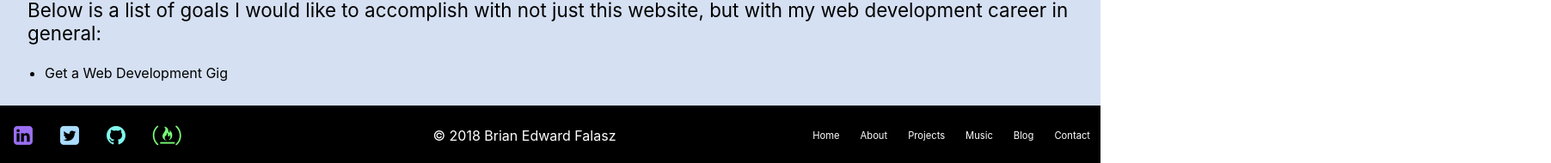
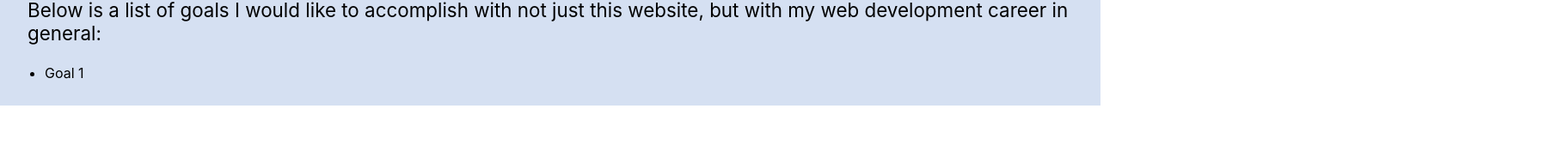
Before and after one commit to BriGuy520/my-website, a React (Create React App) app: page /about in a window 1280 px wide. Shown: the part 998-1188 px from the top of the page at 86% size, 1804 px wide, since content can reach past the window. After the commit the page ends 1121 px from the top, so only its background shows below. Built offline with nearby package versions, Linux system fonts and the light colour scheme.

Commit message:
starting the goals section from scratch.

```diff
--- a/src/App.js
+++ b/src/App.js
@@ -2,51 +2,16 @@ import React, { Component } from 'react';
 import Navbar from './components/Navbar';
 import CoverImage from './components/CoverImage';
 import Goals from './components/Goals';
-import Footer from './components/Footer';
 import './App.css';
 
 class App extends Component {
 
-  constructor(props){
-    super(props);
-
-    this.state = {
-      goals: ['Get a Web Development Gig'],
-      nextGoalId: 1,
-      showForm: false
-    }
-
-    this.handleSave = this.handleSave.bind(this);
-    this.onDelete = this.onDelete.bind(this);
-  }
-
-  handleSave(goal){
-    this.setState((prevState, props) => {
-      const newGoal = {...goal, id: this.state.nextGoalId};
-
-      return  {
-        nextGoalId: prevState.nextGoalId + 1,
-        goals: [...this.state.goals, newGoal],
-        showForm: false
-      }
-
-    });
-  }
-
-  onDelete(id){
-    const goals = this.state.goals.filter(goal => goal.id !== id);
-    this.setState({goals});
-  }
-
-
   render() {
-    const {showForm} = this.state;
     return (
       <div>
         <Navbar />
         <CoverImage />
-        <Goals goals={this.state.goals} />
-        <Footer />
+        <Goals />
       </div>
     );
   }
--- a/src/components/Footer.js
+++ /dev/null
@@ -1,35 +0,0 @@
-import React from 'react';
-import '../styles/Footer.css';
-
-const Footer = () => {
-  return (
-    <footer>
-      <div className="container footItems">
-        <div className='foot'>
-          <a className="link"><i class="fa fa-linkedin-square" aria-hidden="true"></i></a>
-          <a className="twit"><i class="fa fa-twitter-square" aria-hidden="true"></i></a>
-          <a className="git"><i class="fa fa-github" aria-hidden="true"></i></a>
-          <a className="camp"><i class="fa fa-free-code-camp" aria-hidden="true"></i></a>
-
-        </div>
-
-        <div className="copy">
-          <p>&copy; 2018 Brian Edward Falasz</p>
-        </div>
-
-        <div  className="footLinks">
-          <ul>
-            <li><a>Home</a></li>
-            <li><a>About</a></li>
-            <li><a>Projects</a></li>
-            <li><a>Music</a></li>
-            <li><a>Blog</a></li>
-            <li><a>Contact</a></li>
-          </ul>
-        </div>
-      </div>
-    </footer>
-  );
-}
-
-export default Footer;
--- a/src/components/Goals.js
+++ b/src/components/Goals.js
@@ -5,10 +5,6 @@ import '../styles/Goals.css';
 class Goals extends Component {
 
   render(){
-    const goals = this.props.goals.map((goal, index) => (
-      <li key={index}>{goal}</li>
-    ));
-
     return (
 
       <div className='container goals'>
@@ -17,7 +13,7 @@ class Goals extends Component {
         web development career in general:
         </p>
         <ul>
-          {goals}
+          <li>Goal 1</li>
         </ul>
       </div>
 
--- a/src/styles/CoverImage.css
+++ b/src/styles/CoverImage.css
@@ -10,5 +10,6 @@
 .cover h1 {
   color: #ccffcc;
   margin: 0;
-  font-size: 20em;
+  padding: 0;
+  font-size: 18em;
 }
```
Also changed, not shown: src/components/About.js (added, +7 -0 lines), src/components/GoalInput.js (deleted, +0 -74 lines).
